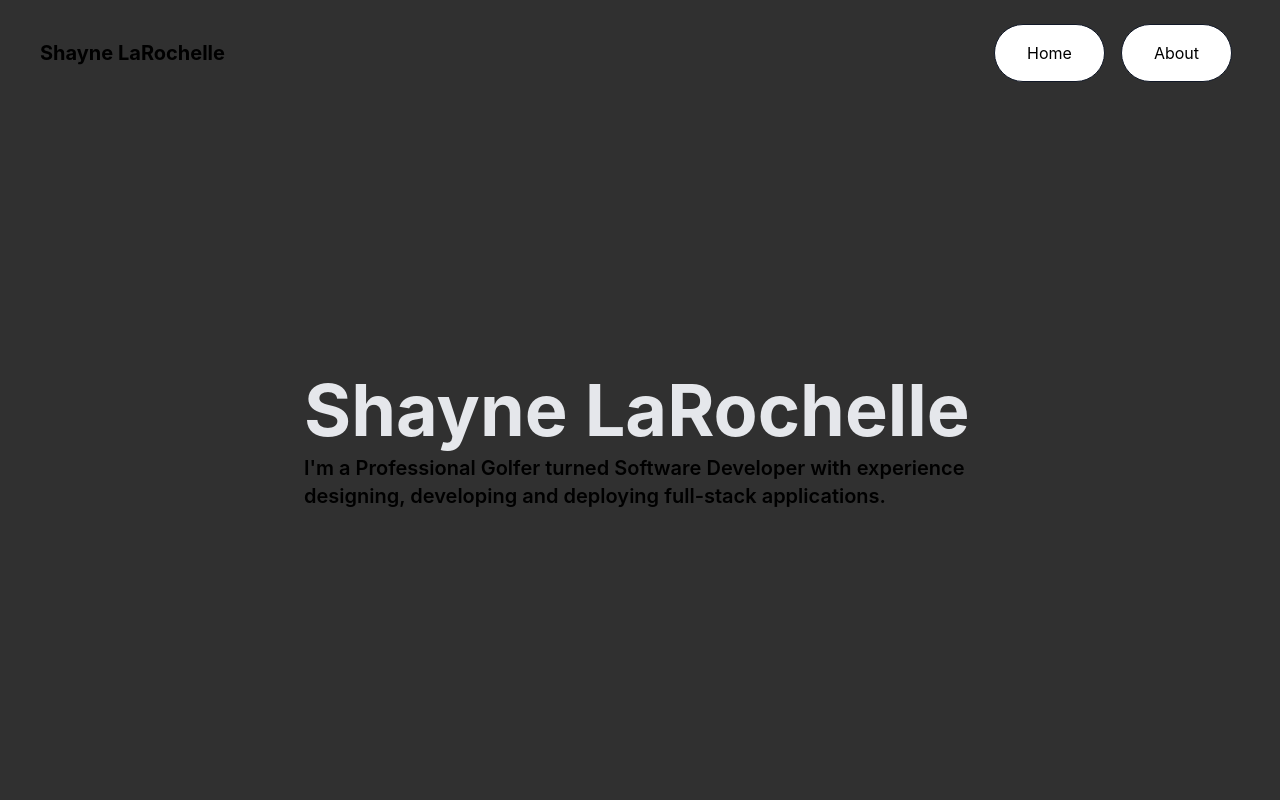
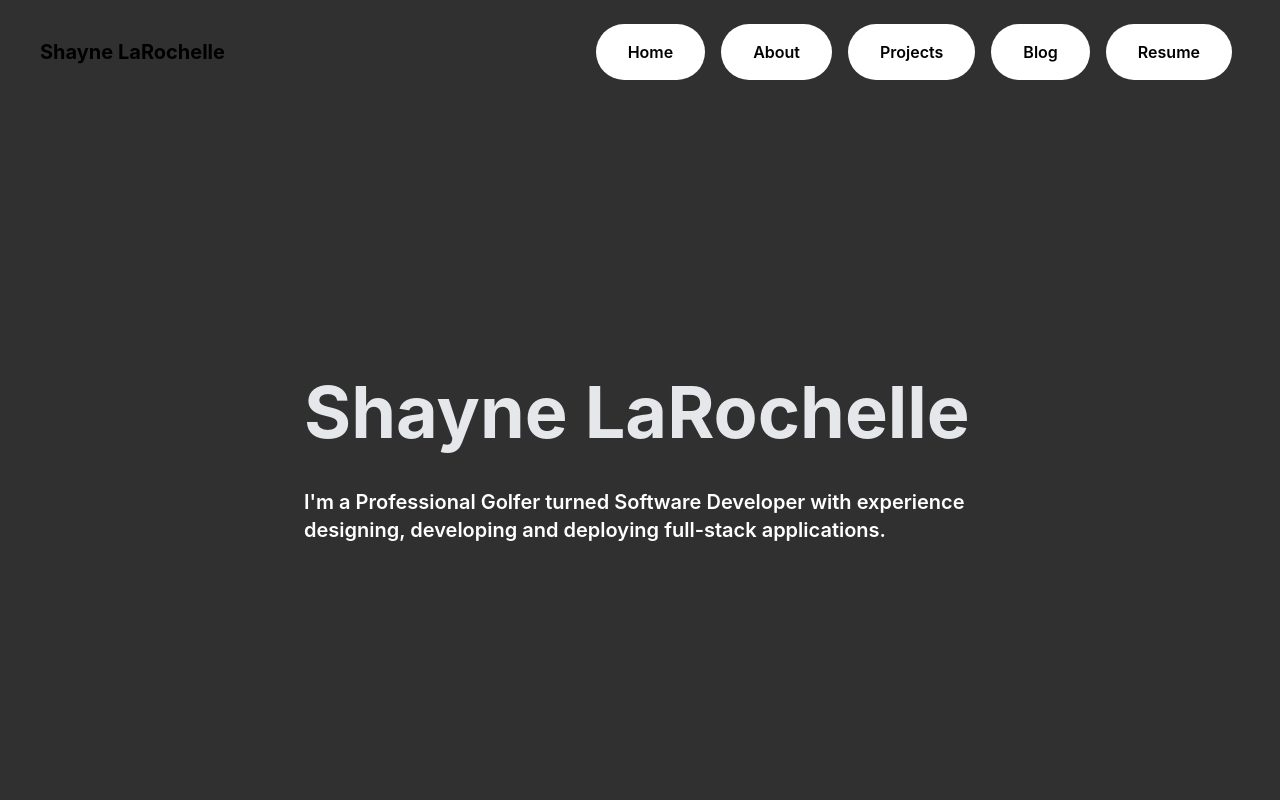
Before and after one commit to shaynelar/shaynelarochelle.com, a Next.js app: page / in a window 1280 px wide. Shown: the top 800 px of the page. Built offline with nearby package versions, Linux system fonts and the light colour scheme.

Commit message:
add blog add footer

```diff
--- /dev/null
+++ b/blog-data.json
@@ -0,0 +1,10 @@
+[
+    {
+        "title": "Better loading experiences with React Hooks",
+        "tags": [
+            "React",
+            "UX/UI",
+            "TypeScript"
+        ]
+    }
+]
--- a/components/AboutSection.tsx
+++ b/components/AboutSection.tsx
@@ -9,7 +9,9 @@ const AboutSection = () => {
 				as="article"
 				className="min-h-screen bg-primary p-4 flex-col flex  xl:px-60 md:px-10 px-4 justify-center align-center"
 			>
-				<Heading className="text-4xl text-white font-semibold mb-8">About Me</Heading>
+				<Heading className="text-5xl text-white font-semibold mb-8">
+					About Me
+				</Heading>
 				<div className="flex flex-col md:flex-row md:gap-4 text-white">
 					<p className="text-left md:text-lg sm:text-md">
 						{" "}
@@ -26,7 +28,7 @@ const AboutSection = () => {
 					</p>
 					<img
 						src="/myself.jpg"
-						className="md:h-60 lg:h-96 rounded-2xl"
+						className="md:h-60 lg:h-96 rounded-2xl mt-10 md:mt-0"
 						alt="Picture of Shayne"
 					/>
 				</div>
--- /dev/null
+++ b/components/BlogCard.tsx
@@ -0,0 +1,23 @@
+interface Props {
+	title: string;
+	tags: string[];
+}
+
+export default function BlogCard({ title, tags }: Props) {
+	return (
+		<div className="shadow-2xl w-full p-8 rounded-xl bg-gradient-to-bl from-green-400 via-green-500 to-blue-800 max-w-lg">
+			<h1 className="text-white font-bold text-2xl">{title}</h1>
+
+			<div className="flex gap-2 mt-10">
+				{tags.map((tag) => (
+					<span
+						key={tag}
+						className="inline-block rounded-full py-2 px-4 bg-dark font-semibold text-white"
+					>
+						{tag}
+					</span>
+				))}
+			</div>
+		</div>
+	);
+}
--- a/components/BlogSection.tsx
+++ b/components/BlogSection.tsx
@@ -1,10 +1,19 @@
+import React from "react";
+import BlogCard from "./BlogCard";
 import FlexContainer from "./FlexContainer";
 import Heading from "./Heading";
+import blogData from "../blog-data.json";
 
 export default function BlogSection() {
-    return (
-        <FlexContainer as="article">
-            <Heading>Blog</Heading>
-        </FlexContainer>
-    )
+	return (
+		<FlexContainer
+			as="article"
+			className="flex flex-col min-h-screen bg-primary p-4"
+		>
+			<Heading className="text-5xl text-white my-8 ">Blog</Heading>
+			{blogData.map((post) => (
+				<BlogCard key={post.title} title={post.title} tags={post.tags} />
+			))}
+		</FlexContainer>
+	);
 }
--- a/components/Button.tsx
+++ b/components/Button.tsx
@@ -6,7 +6,7 @@ export function NavButton(props: AnchorProps) {
 	return (
 		<Link href={props.href!} passHref>
 			<a
-				className="inline-block p-4 px-8 bg-white border border-gray-900 rounded-full button items-center"
+				className="inline-block py-2 px-4 lg:py-4 lg:px-8 bg-white  rounded-full nav-button items-center font-semibold"
 				{...props}
 			/>
 		</Link>
@@ -25,6 +25,9 @@ export function MobileMenuButton(
 
 export function ActionButton(props: React.HTMLAttributes<HTMLButtonElement>) {
 	return (
-		<button className="p-6 my-6 border-2 rounded-full bg-white button" {...props} />
+		<button
+			className="p-6 my-6 border-2 rounded-full bg-white button"
+			{...props}
+		/>
 	);
 }
--- /dev/null
+++ b/components/Footer.tsx
@@ -0,0 +1,5 @@
+import FlexContainer from "./FlexContainer";
+
+export default function Footer() {
+	return <FlexContainer as="footer" className="footer bg-dark"></FlexContainer>;
+}
--- a/components/Heading.tsx
+++ b/components/Heading.tsx
@@ -1,4 +1,4 @@
 function Heading(props: React.HTMLAttributes<HTMLHeadingElement>) {
-	return <h1 {...props} />;
+	return <h1 className="text-5xl my-8 font-bold" {...props} />;
 }
 export default Heading;
--- a/components/HeroSection.tsx
+++ b/components/HeroSection.tsx
@@ -6,10 +6,10 @@ function HeroSection() {
 		<FlexContainer as="section" className="hero bg-primary p-2">
 			<div className="flex flex-col lg:flex-row">
 				<div>
-					<Heading className="2xl:text-8xl lg:text-7xl text-5xl font-bold text-gray-200">
+					<Heading className="2xl:text-8xl lg:text-7xl text-5xl font-bold text-gray-200 my-10">
 						Shayne LaRochelle
 					</Heading>
-					<p className=" md:text-xl text-lg mt-2 mb-10 font-semibold md:max-w-2xl max-w-md block">
+					<p className="text-white md:text-xl text-lg mt-2 mb-10 font-semibold md:max-w-2xl max-w-md block">
 						I'm a Professional Golfer turned Software Developer with experience
 						designing, developing and deploying full-stack applications.
 					</p>
--- a/components/NavBar.tsx
+++ b/components/NavBar.tsx
@@ -19,6 +19,15 @@ function NavBar() {
 					</li>
 					<li className="hidden md:block m-2">
 						<NavButton href="#">About</NavButton>
+					</li>
+					<li className="hidden md:block m-2">
+						<NavButton href="#">Projects</NavButton>
+					</li>
+					<li className="hidden md:block m-2">
+						<NavButton href="#">Blog</NavButton>
+					</li>
+					<li className="hidden md:block m-2">
+						<NavButton href="#">Resume</NavButton>
 					</li>
 				</ul>
 				<MobileMenu />
--- a/components/ProjectCard.tsx
+++ b/components/ProjectCard.tsx
@@ -22,8 +22,10 @@ function ProjectCard({ title, about, image }: Props) {
 				{title}
 			</Heading>
 			<p className="text-white my-4">{about}</p>
-
-			<NavButton href="#">Read More</NavButton>
+			<div className="flex">
+				<NavButton href="#">Read More</NavButton>
+				<div className="hidden md:block bg-red-300 flex-grow"></div>
+			</div>
 		</div>
 	);
 }
--- a/pages/index.tsx
+++ b/pages/index.tsx
@@ -5,6 +5,8 @@ import HeroSection from "../components/HeroSection";
 import AboutSection from "../components/AboutSection";
 import TechSection from "../components/TechSection";
 import ProjectSection from "../components/ProjectSection";
+import BlogSection from "../components/BlogSection";
+import Footer from "../components/Footer";
 
 const Home: NextPage = () => {
 	return (
@@ -14,6 +16,8 @@ const Home: NextPage = () => {
 			<AboutSection />
 			<TechSection />
 			<ProjectSection />
+			<BlogSection />
+			<Footer />
 		</>
 	);
 };
--- a/styles/globals.scss
+++ b/styles/globals.scss
@@ -51,3 +51,11 @@ a {
 		transform: scale(1.05);
 	}
 }
+
+.footer {
+	min-height: 50vh;
+}
+
+.nav-button {
+	@extend .button;
+}
```
